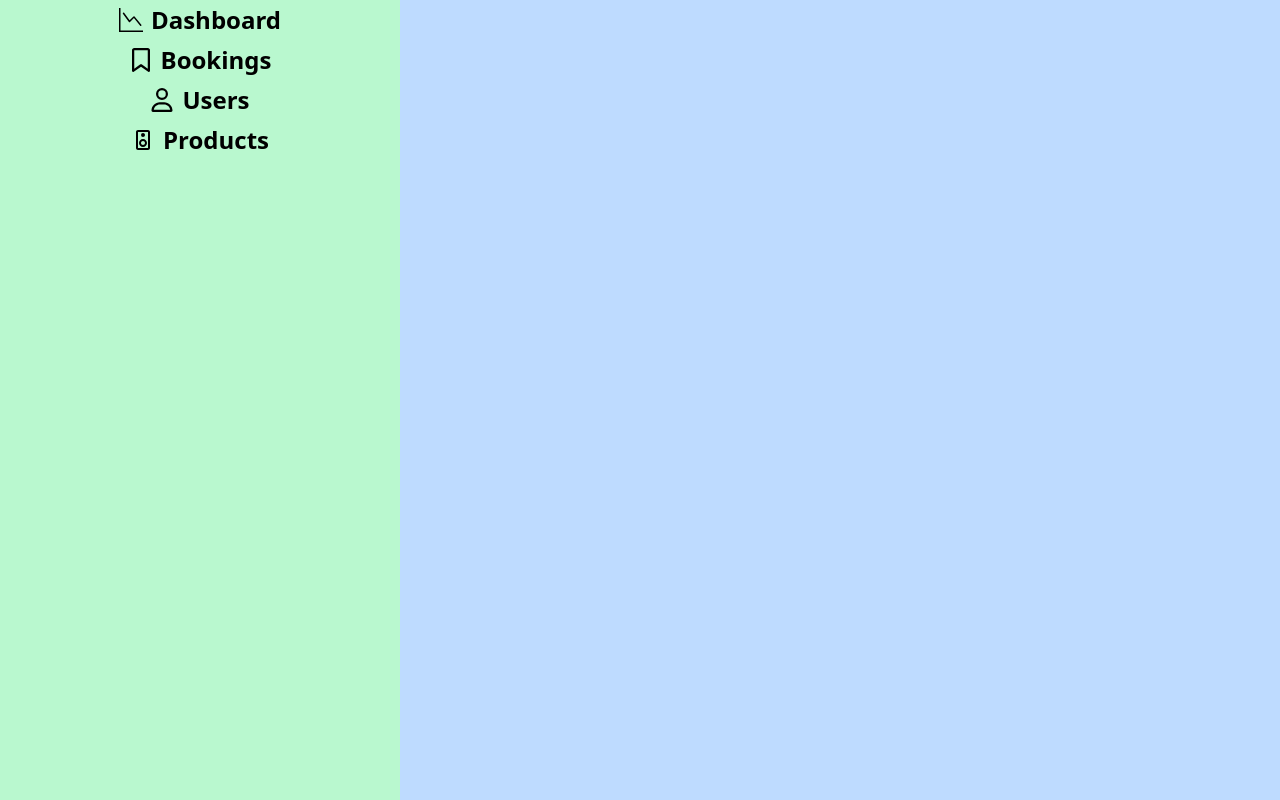
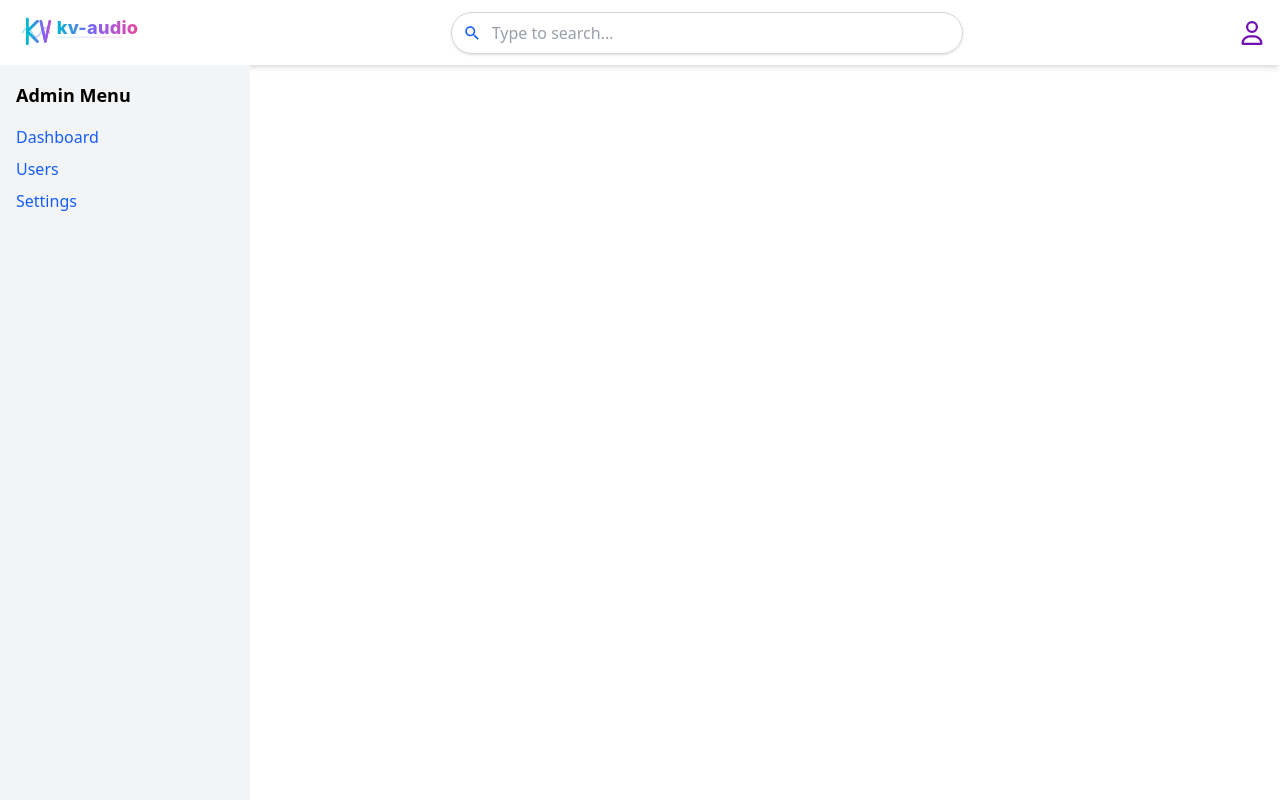
Before and after one commit to SithijaX/kv-audio-frondend, a React (Vite) app: page /admin in a window 1280 px wide. Built offline with nearby package versions, Linux system fonts and the light colour scheme.

Commit message:
Refactor AdminPage layout and add sidebar navigation with search functionality 🕹️

```diff
--- a/src/assets/adminPage-super.jsx
+++ b/src/assets/adminPage-super.jsx
@@ -1,194 +1,19 @@
-import { NavLink, Routes, Route, Link } from "react-router-dom";
 import { BsGraphDown } from "react-icons/bs";
 import { FaRegBookmark, FaRegUser } from "react-icons/fa6";
 import { MdOutlineSpeaker } from "react-icons/md";
+import { Routes , Route, Link } from "react-router-dom";
 
-// Accent gradient class used in a few places
-const accentText = "bg-gradient-to-r from-cyan-400 via-violet-500 to-fuchsia-500 bg-clip-text text-transparent";
-const accentBorder = "ring-1 ring-white/10 hover:ring-white/20";
-
-const nav = [
-  { to: "dashboard", label: "Dashboard", icon: BsGraphDown },
-  { to: "bookings", label: "Bookings", icon: FaRegBookmark },
-  { to: "users", label: "Users", icon: FaRegUser },
-  { to: "products", label: "Products", icon: MdOutlineSpeaker },
-];
 
 export default function AdminPage() {
   return (
-    <div className="relative min-h-screen text-slate-100">
-      {/* Subtle glow background */}
-      <div className="pointer-events-none absolute inset-0 -z-10 bg-slate-950">
-        <div className="absolute inset-0 opacity-60 [background:radial-gradient(900px_600px_at_10%_-10%,rgba(14,165,233,0.15),transparent),radial-gradient(800px_500px_at_90%_0%,rgba(168,85,247,0.12),transparent)]" />
+    <>
+      <div className="w-screen h-screen flex flex-row">
+
+        <header className="w-full h-[50px] bg-amber-50 shadow-xl">
+
+        </header>
+
       </div>
-
-      <div className="flex h-screen">
-        {/* Sidebar */}
-        <aside className="hidden lg:flex w-80 shrink-0 flex-col border-r border-white/10 bg-white/5 backdrop-blur-md">
-          {/* Brand */}
-          <Link to="/" className="flex items-center gap-3 px-5 py-6">
-            <img src="/icon-only.svg" alt="KV Audio" className="h-9 w-9" />
-            <span className={`text-2xl font-extrabold tracking-tight ${accentText}`}>kv-audio</span>
-          </Link>
-
-          {/* Nav */}
-          <nav className="px-3 py-2 space-y-1">
-            {nav.map(({ to, label, icon: Icon }) => (
-              <NavLink
-                key={to}
-                to={to}
-                end
-                className={({ isActive }) =>
-                  [
-                    "group relative flex items-center gap-3 rounded-xl px-4 py-3 font-semibold transition-colors",
-                    isActive
-                      ? `text-white bg-white/10 ${accentBorder}`
-                      : "text-slate-300 hover:text-white hover:bg-white/5 " + accentBorder,
-                  ].join(" ")
-                }
-              >
-                {/* Icon with subtle gradient */}
-                <span className="grid place-items-center rounded-lg bg-white/5 p-2">
-                  <Icon className="h-5 w-5 text-white/90" />
-                </span>
-                <span>{label}</span>
-                {/* Active indicator bar */}
-                <span
-                  className="pointer-events-none absolute left-1 top-1 bottom-1 w-1 rounded-full bg-gradient-to-b from-cyan-400 via-violet-500 to-fuchsia-500 opacity-0 transition-opacity group-[.active]:opacity-100"
-                  aria-hidden="true"
-                />
-              </NavLink>
-            ))}
-          </nav>
-
-          <div className="mt-auto p-4 text-sm text-slate-400">
-            <p>Manage bookings, products, and users.</p>
-          </div>
-        </aside>
-
-        {/* Main area */}
-        <main className="flex-1 overflow-y-auto">
-          {/* Top bar */}
-          <div className="sticky top-0 z-10 border-b border-white/10 bg-slate-950/50 backdrop-blur-md">
-            <div className="mx-auto flex max-w-7xl items-center justify-between px-5 py-4">
-              <h1 className="text-xl font-semibold">
-                <span className={accentText}>Admin</span> Console
-              </h1>
-              <div className="flex items-center gap-3">
-                <div className="hidden md:flex items-center gap-2 rounded-xl border border-white/10 bg-white/5 px-3 py-2 text-sm text-slate-300">
-                  <span className="i-lucide-search" />
-                  <input
-                    placeholder="Search..."
-                    className="bg-transparent outline-none placeholder:text-slate-400"
-                  />
-                </div>
-                <div className="grid h-9 w-9 place-items-center rounded-full border border-white/10 bg-white/5 font-bold">
-                  KV
-                </div>
-              </div>
-            </div>
-          </div>
-
-          {/* Routed views */}
-          <div className="mx-auto max-w-7xl p-6">
-            <Routes>
-              <Route index element={<DashboardView />} />
-              <Route path="dashboard" element={<DashboardView />} />
-              <Route path="bookings" element={<BookingsView />} />
-              <Route path="users" element={<UsersView />} />
-              <Route path="products" element={<ProductsView />} />
-              <Route path="*" element={<NotFoundView />} />
-            </Routes>
-          </div>
-        </main>
-      </div>
-    </div>
+    </>
   );
 }
-
-/* ---------- Views (simple, clean placeholders) ---------- */
-
-function Card({ children, className = "" }) {
-  return (
-    <div className={`rounded-2xl border border-white/10 bg-white/5 p-5 shadow-[0_0_0_1px_rgba(255,255,255,0.02)_inset,0_10px_30px_-10px_rgba(139,92,246,0.25)] ${className}`}>
-      {children}
-    </div>
-  );
-}
-
-function Stat({ icon: Icon, label, value, delta }) {
-  return (
-    <Card>
-      <div className="flex items-center gap-3">
-        <div className="grid h-11 w-11 place-items-center rounded-xl bg-gradient-to-br from-cyan-500/20 via-violet-500/20 to-fuchsia-500/20 ring-1 ring-white/10">
-          <Icon className="h-6 w-6 text-white" />
-        </div>
-        <div>
-          <div className="text-sm text-slate-400">{label}</div>
-          <div className="text-2xl font-bold">{value} <span className="text-sm font-semibold text-emerald-400">{delta}</span></div>
-        </div>
-      </div>
-    </Card>
-  );
-}
-
-function DashboardView() {
-  return (
-    <div className="space-y-6">
-      <div className="grid gap-6 sm:grid-cols-2 xl:grid-cols-4">
-        <Stat icon={FaRegBookmark} label="Active Bookings" value="12" delta="+3" />
-        <Stat icon={FaRegUser} label="Total Users" value="248" delta="+12" />
-        <Stat icon={MdOutlineSpeaker} label="Products" value="86" delta="+5" />
-        <Stat icon={BsGraphDown} label="Revenue (mo)" value="$7,420" delta="+8%" />
-      </div>
-
-      <Card>
-        <h2 className="mb-3 text-lg font-semibold">Overview</h2>
-        <p className="text-slate-300">
-          Quick snapshot of your store performance. Replace this with charts or tables whenever ready.
-        </p>
-      </Card>
-    </div>
-  );
-}
-
-function BookingsView() {
-  return (
-    <div className="space-y-6">
-      <h2 className="text-xl font-semibold">Bookings</h2>
-      <Card>
-        <p className="text-slate-300">List and manage bookings here.</p>
-      </Card>
-    </div>
-  );
-}
-
-function UsersView() {
-  return (
-    <div className="space-y-6">
-      <h2 className="text-xl font-semibold">Users</h2>
-      <Card>
-        <p className="text-slate-300">User management goes here.</p>
-      </Card>
-    </div>
-  );
-}
-
-function ProductsView() {
-  return (
-    <div className="space-y-6">
-      <h2 className="text-xl font-semibold">Products</h2>
-      <Card>
-        <p className="text-slate-300">Create, edit, and organize equipment.</p>
-      </Card>
-    </div>
-  );
-}
-
-function NotFoundView() {
-  return (
-    <Card>
-      <p className="text-slate-300">Nothing to see here.</p>
-    </Card>
-  );
-}
--- /dev/null
+++ b/src/pages/admin/adminPage copy.jsx
@@ -0,0 +1,54 @@
+import { BsGraphDown } from "react-icons/bs";
+import { FaRegBookmark, FaRegUser } from "react-icons/fa6";
+import { MdOutlineSpeaker } from "react-icons/md";
+import { Routes , Route, Link } from "react-router-dom";
+
+
+export default function AdminPage() {
+  return (
+    <div className="w-full h-screen flex">
+      <div className="w-[400px] h-full bg-green-200">
+
+        {/* Dashboard Button */}
+        <button className="w-full h-[40px] text-2xl font-bold flex justify-center items-center gap-2">
+          <BsGraphDown />
+          Dashboard
+        </button>
+
+        {/* Bookings Button */}
+        <Link to="/admin/bookings">
+          <button className="w-full h-[40px] text-2xl font-bold flex justify-center items-center gap-2">
+            <FaRegBookmark />
+            Bookings
+          </button>
+        </Link>
+
+        {/* Users Button */}
+        <Link to="/admin/users">
+          <button className="w-full h-[40px] text-2xl font-bold flex justify-center items-center gap-2">
+            <FaRegUser />
+            Users
+          </button>
+        </Link>
+
+        {/* Speakers Button */}
+        <Link to="/admin/products">
+          <button className="w-full h-[40px] text-2xl font-bold flex justify-center items-center gap-2">
+            <MdOutlineSpeaker />
+            Products
+          </button>
+        </Link>
+
+      </div>
+
+      <div className="w-[calc(100%-400px)] h-full bg-blue-200">
+        <Routes>
+          {/* Add your routes here */}
+          {/* Bookings */}
+          <Route path="/bookings" element={<h1>Bookings Page</h1>} />
+          <Route path="/products" element={<h1>Products Page</h1>} />
+        </Routes>
+      </div>
+    </div>
+  );
+}
--- a/src/pages/admin/adminPage.jsx
+++ b/src/pages/admin/adminPage.jsx
@@ -2,53 +2,65 @@ import { BsGraphDown } from "react-icons/bs";
 import { FaRegBookmark, FaRegUser } from "react-icons/fa6";
 import { MdOutlineSpeaker } from "react-icons/md";
 import { Routes , Route, Link } from "react-router-dom";
+import { IoMdSearch } from "react-icons/io";
 
 
 export default function AdminPage() {
   return (
-    <div className="w-full h-screen flex">
-      <div className="w-[400px] h-full bg-green-200">
+    <>
+      <div className="w-screen h-screen flex flex-col">
 
-        {/* Dashboard Button */}
-        <button className="w-full h-[40px] text-2xl font-bold flex justify-center items-center gap-2">
-          <BsGraphDown />
-          Dashboard
-        </button>
+        <header className="w-full h-[65px] shadow-md flex items-center px-4 gap-4 bg-white">
+  {/* Logo */}
+  <img
+    src="/kv-audio-logo.svg"
+    alt="kv-audio logo"
+    className="h-[45px] object-contain"
+  />
 
-        {/* Bookings Button */}
-        <Link to="/admin/bookings">
-          <button className="w-full h-[40px] text-2xl font-bold flex justify-center items-center gap-2">
-            <FaRegBookmark />
-            Bookings
-          </button>
-        </Link>
+  {/* Search Bar (flex-grow makes it expand between logo & user) */}
+  <div className="flex-1 flex justify-center">
+    <div className="relative w-full max-w-lg">
+      <input
+        type="text"
+        placeholder="Type to search..."
+        className="w-full pl-10 pr-4 py-2 text-gray-700 border border-gray-300 rounded-full shadow-sm focus:outline-none focus:ring-2 focus:ring-blue-500 focus:border-transparent transition-all"
+      />
+      <IoMdSearch className="absolute left-3 top-1/2 -translate-y-1/2 text-blue-600 text-lg" />
+    </div>
+  </div>
 
-        {/* Users Button */}
-        <Link to="/admin/users">
-          <button className="w-full h-[40px] text-2xl font-bold flex justify-center items-center gap-2">
-            <FaRegUser />
-            Users
-          </button>
-        </Link>
+  {/* User Icon */}
+  <FaRegUser className="text-purple-800 text-2xl cursor-pointer" />
+</header>
 
-        {/* Speakers Button */}
-        <Link to="/admin/products">
-          <button className="w-full h-[40px] text-2xl font-bold flex justify-center items-center gap-2">
-            <MdOutlineSpeaker />
-            Products
-          </button>
-        </Link>
+
+        <div className="w-screen h-[calc(100vh-65px)] flex flex-col">
+          {/* side bar */}
+          <aside className="w-[250px] h-full bg-gray-100 p-4">
+            <h2 className="text-lg font-semibold mb-4">Admin Menu</h2>
+            <ul className="space-y-2">
+              <li>
+                <Link to="/admin/dashboard" className="text-blue-600 hover:underline">
+                  Dashboard
+                </Link>
+              </li>
+              <li>
+                <Link to="/admin/users" className="text-blue-600 hover:underline">
+                  Users
+                </Link>
+              </li>
+              <li>
+                <Link to="/admin/settings" className="text-blue-600 hover:underline">
+                  Settings
+                </Link>
+              </li>
+            </ul>
+          </aside>
+        </div>
+
 
       </div>
-
-      <div className="w-[calc(100%-400px)] h-full bg-blue-200">
-        <Routes>
-          {/* Add your routes here */}
-          {/* Bookings */}
-          <Route path="/bookings" element={<h1>Bookings Page</h1>} />
-          <Route path="/products" element={<h1>Products Page</h1>} />
-        </Routes>
-      </div>
-    </div>
+    </>
   );
 }
```
